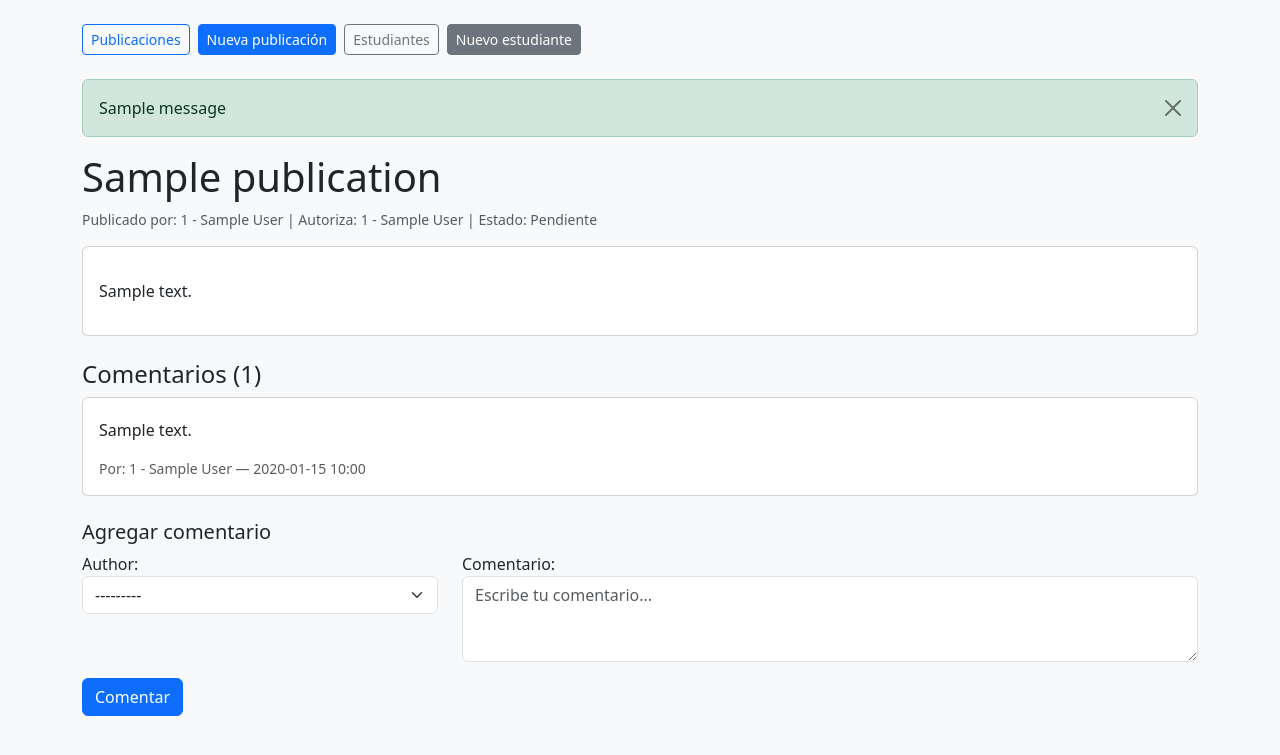
After one commit to dlgarciap/Actividad-6, a Django app: a page that uses actividad6/revista/templates/revista/base.html in a window 1280 px wide. The commit adds this page. Shown: the top 755 px of the page. Run offline with Django 5.2, Linux system fonts and the light colour scheme; tables that the repository leaves empty hold one stand-in row (values such as "Sample post"); one stand-in notice (Sample message) is shown.

Commit message:
Actividad 7: formularios para Student, Publication y Comment; vistas y plantillas con Bootstrap

```diff
--- /dev/null
+++ b/actividad6/revista/forms.py
@@ -0,0 +1,47 @@
+from django import forms
+from .models import Student, Publication, Comment
+
+class StudentForm(forms.ModelForm):
+    class Meta:
+        model = Student
+        fields = ['student_id', 'first_name', 'last_name', 'email', 'career', 'phone']
+        widgets = {
+            'student_id': forms.TextInput(attrs={'class': 'form-control'}),
+            'first_name': forms.TextInput(attrs={'class': 'form-control'}),
+            'last_name': forms.TextInput(attrs={'class': 'form-control'}),
+            'email': forms.EmailInput(attrs={'class': 'form-control'}),
+            'career': forms.TextInput(attrs={'class': 'form-control'}),
+            'phone': forms.TextInput(attrs={'class': 'form-control'}),
+        }
+
+
+class PublicationForm(forms.ModelForm):
+    class Meta:
+        model = Publication
+        fields = ['title', 'content', 'publisher', 'authorizer', 'status', 'published_at']
+        widgets = {
+            'title': forms.TextInput(attrs={'class': 'form-control'}),
+            'content': forms.Textarea(attrs={'class': 'form-control', 'rows': 6}),
+            'publisher': forms.Select(attrs={'class': 'form-select'}),
+            'authorizer': forms.Select(attrs={'class': 'form-select'}),
+            'status': forms.Select(attrs={'class': 'form-select'}),
+            'published_at': forms.DateTimeInput(attrs={'class': 'form-control', 'type': 'datetime-local'}),
+        }
+
+    def clean(self):
+        cleaned = super().clean()
+        publisher = cleaned.get('publisher')
+        authorizer = cleaned.get('authorizer')
+        if publisher and authorizer and publisher == authorizer:
+            raise forms.ValidationError('El publicador y el autorizador no pueden ser la misma persona.')
+        return cleaned
+
+
+class CommentForm(forms.ModelForm):
+    class Meta:
+        model = Comment
+        fields = ['author', 'content']
+        widgets = {
+            'author': forms.Select(attrs={'class': 'form-select'}),
+            'content': forms.Textarea(attrs={'class': 'form-control', 'rows': 3, 'placeholder':'Escribe tu comentario...'}),
+        }
--- a/actividad6/revista/models.py
+++ b/actividad6/revista/models.py
@@ -1,6 +1,7 @@
 from django.db import models
 from django.utils.text import slugify
 from django.core.exceptions import ValidationError
+from django.urls import reverse
 
 class Student(models.Model):
     student_id = models.CharField('Matrícula', max_length=20, unique=True)
@@ -22,9 +23,9 @@ class Student(models.Model):
 
 class Publication(models.Model):
     STATUS_CHOICES = (
-        ('P', 'Pendiente'),
-        ('A', 'Autorizada'),
-        ('R', 'Rechazada'),
+        ('P','Pendiente'),
+        ('A','Autorizada'),
+        ('R','Rechazada'),
     )
     title = models.CharField('Título', max_length=255)
     slug = models.SlugField('Slug', max_length=255, unique=True, blank=True)
@@ -42,7 +43,6 @@ class Publication(models.Model):
         ordering = ['-created_at']
 
     def clean(self):
-        # Validación: no puede ser el mismo estudiante
         if self.authorizer and self.authorizer == self.publisher:
             raise ValidationError('El autor y el autorizador no pueden ser la misma persona.')
 
@@ -59,3 +59,22 @@ class Publication(models.Model):
 
     def __str__(self):
         return self.title
+
+    def get_absolute_url(self):
+        return reverse('revista:publication_detail', args=[self.slug])
+
+
+class Comment(models.Model):
+    publication = models.ForeignKey(Publication, on_delete=models.CASCADE, related_name='comments')
+    author = models.ForeignKey(Student, on_delete=models.SET_NULL, null=True, blank=True, related_name='comments')
+    content = models.TextField('Comentario')
+    created_at = models.DateTimeField(auto_now_add=True)
+
+    class Meta:
+        verbose_name = 'Comentario'
+        verbose_name_plural = 'Comentarios'
+        ordering = ['-created_at']
+
+    def __str__(self):
+        author = self.author if self.author else "Anónimo"
+        return f"Comentario de {author} en {self.publication}"
--- a/actividad6/revista/templates/revista/base.html
+++ b/actividad6/revista/templates/revista/base.html
@@ -1,28 +1,33 @@
+{% load static %}
 <!doctype html>
 <html lang="es">
 <head>
   <meta charset="utf-8">
   <meta name="viewport" content="width=device-width, initial-scale=1">
   <title>Revista - Actividad 6</title>
+  <link href="https://cdn.jsdelivr.net/npm/bootstrap@5.3.2/dist/css/bootstrap.min.css" rel="stylesheet">
+</head>
+<body class="bg-light py-4">
+  <div class="container">
+    <nav class="mb-4 d-flex gap-2">
+      <a href="{% url 'revista:publications_list' %}" class="btn btn-outline-primary btn-sm">Publicaciones</a>
+      <a href="{% url 'revista:publication_create' %}" class="btn btn-primary btn-sm">Nueva publicación</a>
+      <a href="{% url 'revista:students_list' %}" class="btn btn-outline-secondary btn-sm">Estudiantes</a>
+      <a href="{% url 'revista:student_create' %}" class="btn btn-secondary btn-sm">Nuevo estudiante</a>
+    </nav>
 
-  <!-- Bootstrap 5 CSS (CDN) -->
-  <link href="https://cdn.jsdelivr.net/npm/bootstrap@5.3.2/dist/css/bootstrap.min.css" rel="stylesheet">
+    {% if messages %}
+      {% for m in messages %}
+        <div class="alert alert-{{ m.tags }} alert-dismissible fade show" role="alert">
+          {{ m }}
+          <button type="button" class="btn-close" data-bs-dismiss="alert"></button>
+        </div>
+      {% endfor %}
+    {% endif %}
 
-  <!-- (opcional) tus propios estilos -->
-  <link href="{% static 'css/custom.css' %}" rel="stylesheet">
-</head>
-<body class="bg-light p-4">
-
-  <div class="container">
-    <nav class="mb-4">
-      <a href="{% url 'revista:publications_list' %}" class="btn btn-outline-primary btn-sm">Publicaciones</a>
-      <a href="{% url 'revista:publishers_list' %}" class="btn btn-outline-secondary btn-sm">Publicadores</a>
-      <a href="{% url 'revista:authorizers_list' %}" class="btn btn-outline-success btn-sm">Autorizadores</a>
-    </nav>
     {% block content %}{% endblock %}
   </div>
 
-  <!-- Bootstrap JS bundle (para dropdowns, modals, etc.) -->
   <script src="https://cdn.jsdelivr.net/npm/bootstrap@5.3.2/dist/js/bootstrap.bundle.min.js"></script>
 </body>
 </html>
--- /dev/null
+++ b/actividad6/revista/templates/revista/publication_detail.html
@@ -0,0 +1,47 @@
+{% extends 'revista/base.html' %}
+{% block content %}
+<h1 class="mb-2">{{ publication.title }}</h1>
+<p class="text-muted small">
+  Publicado por: {{ publication.publisher }} |
+  Autoriza: {% if publication.authorizer %}{{ publication.authorizer }}{% else %}-{% endif %} |
+  Estado: {{ publication.get_status_display }}
+</p>
+
+<article class="card mb-4">
+  <div class="card-body">
+    <p>{{ publication.content|linebreaks }}</p>
+  </div>
+</article>
+
+<h4>Comentarios ({{ comments.count }})</h4>
+<div class="mb-4">
+  {% for c in comments %}
+    <div class="card mb-2">
+      <div class="card-body">
+        <p class="mb-1">{{ c.content|linebreaks }}</p>
+        <p class="text-muted small mb-0">Por: {% if c.author %}{{ c.author }}{% else %}Anónimo{% endif %} — {{ c.created_at|date:"Y-m-d H:i" }}</p>
+      </div>
+    </div>
+  {% empty %}
+    <p class="text-muted">No hay comentarios todavía.</p>
+  {% endfor %}
+</div>
+
+<h5>Agregar comentario</h5>
+<form method="post">
+  {% csrf_token %}
+  {{ comment_form.non_field_errors }}
+  <div class="row">
+    <div class="col-md-4 mb-3">
+      {{ comment_form.author.label_tag }} {{ comment_form.author }}
+      {{ comment_form.author.errors }}
+    </div>
+    <div class="col-md-8 mb-3">
+      {{ comment_form.content.label_tag }} {{ comment_form.content }}
+      {{ comment_form.content.errors }}
+    </div>
+  </div>
+  <button class="btn btn-primary" type="submit">Comentar</button>
+</form>
+
+{% endblock %}
--- a/actividad6/revista/urls.py
+++ b/actividad6/revista/urls.py
@@ -1,10 +1,20 @@
 from django.urls import path
-from .views import PublicationListView, PublishersListView, AuthorizersListView
+from .views import (
+    PublicationListView, PublicationCreateView, PublicationUpdateView, PublicationDetailView,
+    StudentListView, StudentCreateView, StudentUpdateView,
+)
 
 app_name = 'revista'
 
 urlpatterns = [
+    # publicaciones
     path('publicaciones/', PublicationListView.as_view(), name='publications_list'),
-    path('publicaciones/publicadores/', PublishersListView.as_view(), name='publishers_list'),
-    path('publicaciones/autorizadores/', AuthorizersListView.as_view(), name='authorizers_list'),
+    path('publicaciones/nueva/', PublicationCreateView.as_view(), name='publication_create'),
+    path('publicaciones/<slug:slug>/editar/', PublicationUpdateView.as_view(), name='publication_update'),
+    path('publicaciones/<slug:slug>/', PublicationDetailView.as_view(), name='publication_detail'),
+
+    # estudiantes (publicadores y autorizadores)
+    path('estudiantes/', StudentListView.as_view(), name='students_list'),
+    path('estudiantes/nuevo/', StudentCreateView.as_view(), name='student_create'),
+    path('estudiantes/<int:pk>/editar/', StudentUpdateView.as_view(), name='student_update'),
 ]
--- a/actividad6/revista/views.py
+++ b/actividad6/revista/views.py
@@ -1,24 +1,75 @@
-from django.views.generic import ListView
-from .models import Student, Publication
+from django.shortcuts import redirect
+from django.urls import reverse_lazy
+from django.views.generic import ListView, CreateView, UpdateView, DetailView
+from django.contrib import messages
 
+from .models import Student, Publication, Comment
+from .forms import StudentForm, PublicationForm, CommentForm
+
+# STUDENTS
+class StudentListView(ListView):
+    model = Student
+    template_name = 'revista/students_list.html'
+    context_object_name = 'students'
+
+class StudentCreateView(CreateView):
+    model = Student
+    form_class = StudentForm
+    template_name = 'revista/student_form.html'
+    success_url = reverse_lazy('revista:students_list')
+
+class StudentUpdateView(UpdateView):
+    model = Student
+    form_class = StudentForm
+    template_name = 'revista/student_form.html'
+    success_url = reverse_lazy('revista:students_list')
+
+
+# PUBLICATIONS
 class PublicationListView(ListView):
     model = Publication
     template_name = 'revista/publications_list.html'
     context_object_name = 'publications'
     queryset = Publication.objects.select_related('publisher','authorizer').order_by('-created_at')
 
-class PublishersListView(ListView):
-    model = Student
-    template_name = 'revista/publishers_list.html'
-    context_object_name = 'publishers'
+class PublicationCreateView(CreateView):
+    model = Publication
+    form_class = PublicationForm
+    template_name = 'revista/publication_form.html'
+    success_url = reverse_lazy('revista:publications_list')
 
-    def get_queryset(self):
-        return Student.objects.filter(published_articles__isnull=False).distinct().order_by('last_name')
+class PublicationUpdateView(UpdateView):
+    model = Publication
+    form_class = PublicationForm
+    template_name = 'revista/publication_form.html'
+    success_url = reverse_lazy('revista:publications_list')
 
-class AuthorizersListView(ListView):
-    model = Student
-    template_name = 'revista/authorizers_list.html'
-    context_object_name = 'authorizers'
 
-    def get_queryset(self):
-        return Student.objects.filter(authorized_articles__isnull=False).distinct().order_by('last_name')
+class PublicationDetailView(DetailView):
+    model = Publication
+    template_name = 'revista/publication_detail.html'
+    slug_field = 'slug'
+    slug_url_kwarg = 'slug'
+    context_object_name = 'publication'
+
+    def get_context_data(self, **kwargs):
+        ctx = super().get_context_data(**kwargs)
+        if 'comment_form' not in ctx:
+            ctx['comment_form'] = CommentForm()
+        ctx['comments'] = self.object.comments.select_related('author').all()
+        return ctx
+
+    def post(self, request, *args, **kwargs):
+        # procesar envío del formulario de comentario
+        self.object = self.get_object()
+        form = CommentForm(request.POST)
+        if form.is_valid():
+            comment = form.save(commit=False)
+            comment.publication = self.object
+            comment.save()
+            messages.success(request, "Comentario agregado correctamente.")
+            return redirect(self.object.get_absolute_url())
+        else:
+            # renderizar la misma página con errores
+            ctx = self.get_context_data(comment_form=form)
+            return self.render_to_response(ctx)
```
Also changed, not shown: actividad6/revista/admin.py (+7 -1 lines), actividad6/revista/templates/revista/publication_form.html (added, +44 -0 lines), actividad6/revista/templates/revista/publications_list.html (+9 -6 lines), actividad6/revista/templates/revista/student_form.html (added, +33 -0 lines), actividad6/revista/templates/revista/students_list.html (added, +21 -0 lines), actividad6/revista/migrations/0002_comment.py (added).
